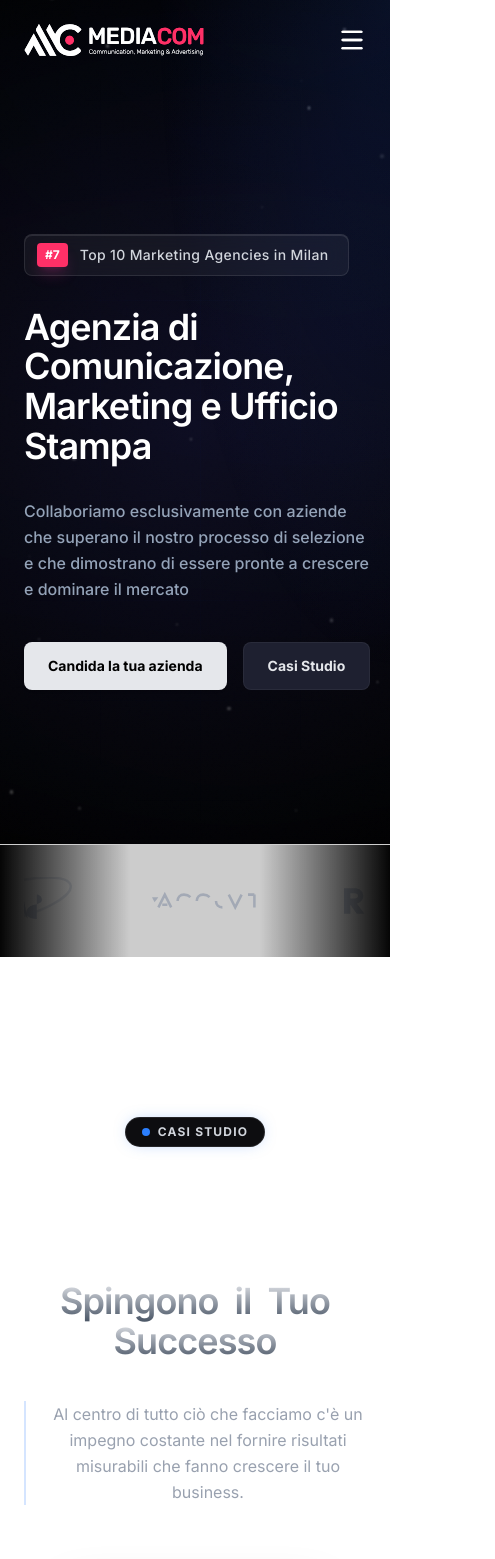
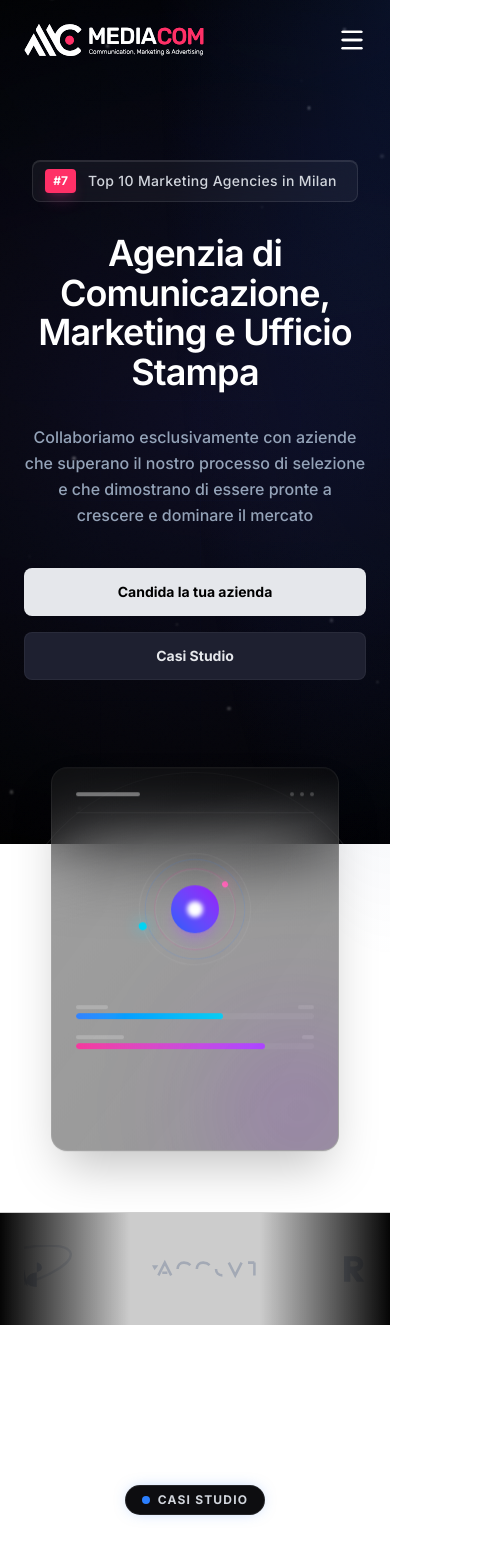
Before and after one commit to mirkodgzconsulting/mediacomgroup, a Next.js app: page / in a window 390 px wide. Shown: the top 1559 px of the page, 495 px wide, since content can reach past the window. Built offline with nearby package versions, Linux system fonts and the light colour scheme.

Commit message:
feat: Mobile responsiveness enhancements (Hero visuals, Portfolio order, Case Studies scaling)

```diff
--- a/components/sections/case-studies.tsx
+++ b/components/sections/case-studies.tsx
@@ -45,7 +45,7 @@ const cases = [
 
 export function CaseStudies() {
   return (
-    <section id="casi-studio" className="py-32 overflow-hidden relative">
+    <section id="casi-studio" className="py-20 md:py-32 overflow-hidden relative">
 
       {/* Background Tech Elements */}
       <div className="absolute top-0 left-0 w-full h-px bg-linear-to-r from-transparent via-purple-500/50 to-transparent" />
@@ -74,7 +74,7 @@ export function CaseStudies() {
               {[...cases, ...cases].map((item, i) => (
                 <div
                   key={i}
-                  className="group relative w-[350px] md:w-[400px] h-[500px] md:h-[580px] shrink-0 rounded-[32px] overflow-hidden cursor-pointer"
+                  className="group relative w-[280px] sm:w-[350px] md:w-[400px] h-[400px] sm:h-[500px] md:h-[580px] shrink-0 rounded-[24px] md:rounded-[32px] overflow-hidden cursor-pointer"
                 >
                   {/* Full Background Image */}
                   <Image
@@ -89,20 +89,20 @@ export function CaseStudies() {
                   <div className="absolute inset-0 bg-linear-to-t from-black via-black/80 to-transparent opacity-80 group-hover:opacity-90 transition-opacity duration-500" />
 
                   {/* Content Overlay */}
-                  <div className="absolute inset-0 p-8 flex flex-col justify-end">
+                  <div className="absolute inset-0 p-6 md:p-8 flex flex-col justify-end">
 
                     <div className="transform translate-y-4 group-hover:translate-y-0 transition-transform duration-500">
                       {/* Badge / Tags Row */}
                       <div className="flex flex-wrap gap-2 mb-4">
                         {item.badge && (
-                           <span className="px-3 py-1 rounded-full bg-purple-500/20 border border-purple-500/30 text-[10px] font-bold text-purple-300 uppercase tracking-wider backdrop-blur-md">
+                           <span className="px-2.5 py-0.5 md:px-3 md:py-1 rounded-full bg-purple-500/20 border border-purple-500/30 text-[9px] md:text-[10px] font-bold text-purple-300 uppercase tracking-wider backdrop-blur-md">
                              {item.badge}
                            </span>
                         )}
                         {item.tags.map((tag, tagIndex) => (
                           <span
                             key={tagIndex}
-                            className="px-3 py-1 rounded-full bg-white/10 border border-white/10 text-[10px] font-bold text-gray-300 uppercase tracking-wider backdrop-blur-md transition-colors group-hover:bg-white/20 group-hover:text-white"
+                            className="px-2.5 py-0.5 md:px-3 md:py-1 rounded-full bg-white/10 border border-white/10 text-[9px] md:text-[10px] font-bold text-gray-300 uppercase tracking-wider backdrop-blur-md transition-colors group-hover:bg-white/20 group-hover:text-white"
                           >
                             {tag}
                           </span>
@@ -110,7 +110,7 @@ export function CaseStudies() {
                       </div>
 
                       <div className="flex justify-between items-end mb-3">
-                        <h3 className="text-3xl font-bold text-white tracking-tight leading-none">
+                        <h3 className="text-2xl md:text-3xl font-bold text-white tracking-tight leading-none">
                           {item.company}
                         </h3>
                         <div className="w-10 h-10 rounded-full bg-white/10 flex items-center justify-center opacity-0 group-hover:opacity-100 transition-all duration-300 transform translate-x-4 group-hover:translate-x-0 backdrop-blur-md border border-white/10">
--- a/components/sections/contact-section.tsx
+++ b/components/sections/contact-section.tsx
@@ -5,7 +5,7 @@ import { Send, Mail, MapPin, Phone, type LucideIcon } from "lucide-react"
 
 export function ContactSection() {
   return (
-    <section id="contatti" className="py-32 relative overflow-hidden">
+    <section id="contatti" className="py-20 md:py-32 relative overflow-hidden">
 
       {/* Background Ambience */}
       <div className="absolute top-0 right-0 w-[800px] h-[800px] bg-blue-900/10 rounded-full blur-[120px] pointer-events-none" />
--- a/components/sections/hero.tsx
+++ b/components/sections/hero.tsx
@@ -10,10 +10,10 @@ export function Hero() {
       {/* Background Gradient - Subtle Ambient Light Right */}
       <div className="absolute top-0 right-0 w-[60%] h-[80%] bg-[radial-gradient(ellipse_at_top_right,rgba(30,58,138,0.4)_0,transparent_70%)] pointer-events-none opacity-60" />
 
-      <div className="container relative z-10 mx-auto px-6 md:px-12 max-w-7xl flex items-center justify-between">
+      <div className="container relative z-10 mx-auto px-6 md:px-12 max-w-7xl flex flex-col md:flex-row items-center justify-between gap-12 md:gap-0">
 
         {/* Left Content */}
-        <div className="max-w-4xl relative z-10">
+        <div className="max-w-4xl relative z-10 flex flex-col items-center md:items-start text-center md:text-left">
           {/* Badge */}
           <motion.div
             initial={{ opacity: 0, x: -10 }}
@@ -51,16 +51,16 @@ export function Hero() {
             initial={{ opacity: 0, y: 20 }}
             animate={{ opacity: 1, y: 0 }}
             transition={{ duration: 0.8, delay: 0.5 }}
-            className="flex flex-row items-center gap-4"
+            className="flex flex-col sm:flex-row items-center gap-4 w-full sm:w-auto"
           >
             <Button
-              className="h-12 bg-gray-200 hover:bg-white text-black font-bold text-sm rounded-lg px-6 shadow-sm transition-all"
+              className="h-12 w-full sm:w-auto bg-gray-200 hover:bg-white text-black font-bold text-sm rounded-lg px-6 shadow-sm transition-all"
             >
               Candida la tua azienda
             </Button>
 
             <Button
-              className="h-12 bg-[#1e2030] hover:bg-[#2e3248] text-gray-200 hover:text-white font-bold text-sm rounded-lg px-6 border border-white/5 transition-all"
+              className="h-12 w-full sm:w-auto bg-[#1e2030] hover:bg-[#2e3248] text-gray-200 hover:text-white font-bold text-sm rounded-lg px-6 border border-white/5 transition-all"
             >
               Casi Studio
             </Button>
@@ -68,7 +68,7 @@ export function Hero() {
         </div>
 
         {/* Right Abstract Visual */}
-        <div className="hidden lg:block absolute right-[-5%] top-1/2 -translate-y-1/2 w-[600px] h-[600px] pointer-events-none select-none">
+        <div className="relative lg:absolute lg:right-[-5%] lg:top-1/2 lg:-translate-y-1/2 w-[340px] h-[340px] md:w-[500px] md:h-[500px] lg:w-[600px] lg:h-[600px] mt-16 lg:mt-0 mx-auto pointer-events-none select-none">
           {/* Main Gradient Blob - Pulsing */}
           <motion.div
             animate={{
@@ -76,7 +76,7 @@ export function Hero() {
               opacity: 0.8
             }}
             transition={{ duration: 8, repeat: Infinity, ease: "easeInOut" }}
-            className="absolute top-1/2 left-1/2 -translate-x-1/2 -translate-y-1/2 w-[500px] h-[500px] bg-[radial-gradient(circle_at_center,var(--tw-gradient-stops))] from-blue-600/20 via-purple-600/20 to-transparent rounded-full blur-[60px]"
+            className="absolute top-1/2 left-1/2 -translate-x-1/2 -translate-y-1/2 w-full h-full bg-[radial-gradient(circle_at_center,var(--tw-gradient-stops))] from-blue-600/20 via-purple-600/20 to-transparent rounded-full blur-[60px]"
           />
 
           {/* Spinning Rings - Faster & More Visible */}
--- a/components/sections/idea-to-strategy.tsx
+++ b/components/sections/idea-to-strategy.tsx
@@ -18,7 +18,7 @@ const tags = [
 
 export function IdeaToStrategy() {
   return (
-    <section className="py-32 relative overflow-hidden">
+    <section className="py-20 md:py-32 relative overflow-hidden">
       <div className="container mx-auto px-4 md:px-6 relative z-10 max-w-7xl">
 
         <div className="flex flex-col items-center text-center max-w-5xl mx-auto">
--- a/components/sections/portfolio-feed.tsx
+++ b/components/sections/portfolio-feed.tsx
@@ -46,7 +46,7 @@ const randomParticles = Array.from({ length: 20 }, () => ({
 
 export function PortfolioFeed() {
   return (
-    <section className="py-24 md:py-32 relative">
+    <section className="py-20 md:py-32 relative">
 
        <div className="container mx-auto px-4 md:px-6">
 
@@ -126,7 +126,7 @@ export function PortfolioFeed() {
              </div>
 
              {/* Right Column: Sticky Image */}
-             <div className="sticky top-24 hidden lg:block self-start">
+             <div className="sticky top-24 block self-start w-full max-w-[350px] lg:max-w-none mx-auto order-first lg:order-last lg:mt-0">
                <div className="relative w-full aspect-square flex items-center justify-center perspective-[500px]">
 
                   {/* Deep Space Gradient */}
--- a/components/sections/tailored-strategies.tsx
+++ b/components/sections/tailored-strategies.tsx
@@ -11,7 +11,7 @@ const images = [
 
 export function TailoredStrategies() {
   return (
-    <section id="casi-studio" className="pt-32 pb-0 relative">
+    <section id="casi-studio" className="pt-20 md:pt-32 pb-0 relative">
       <div className="container mx-auto px-4 md:px-6 relative z-10 w-full">
 
         {/* Header */}
```
